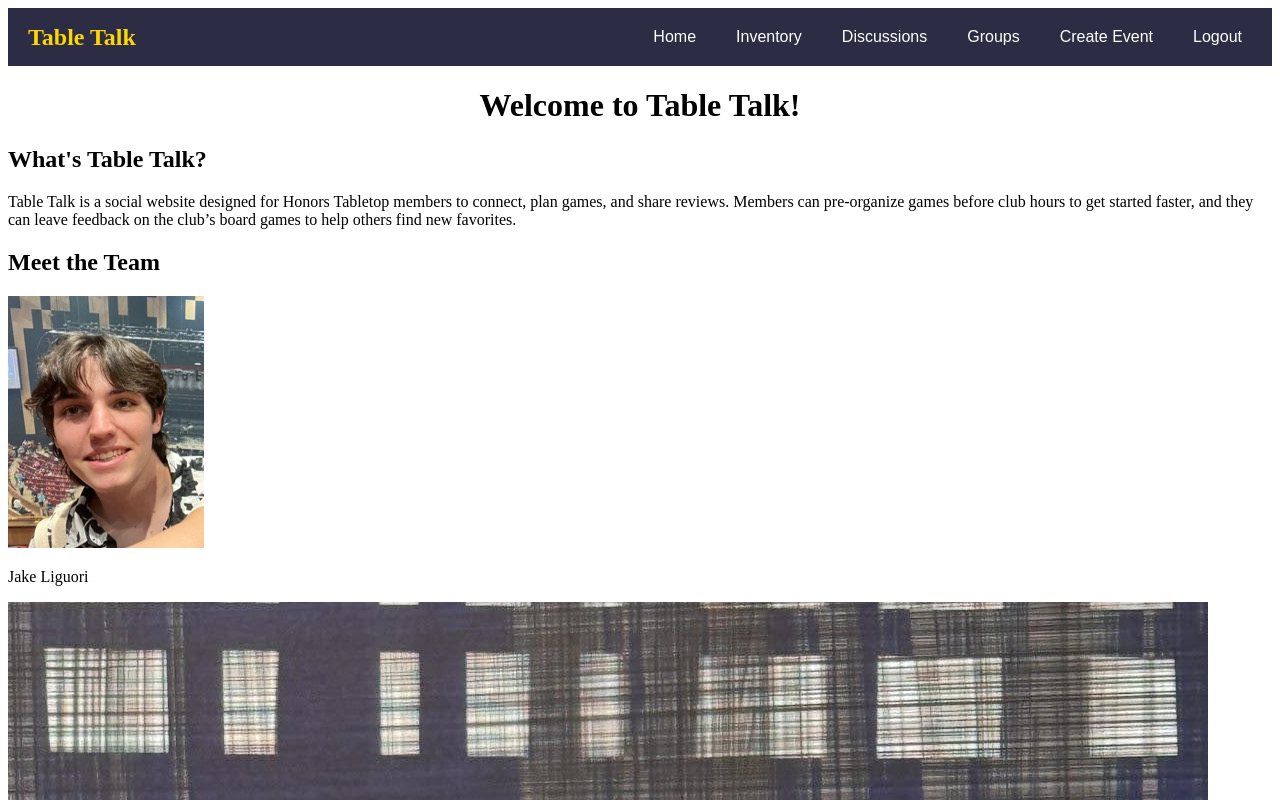
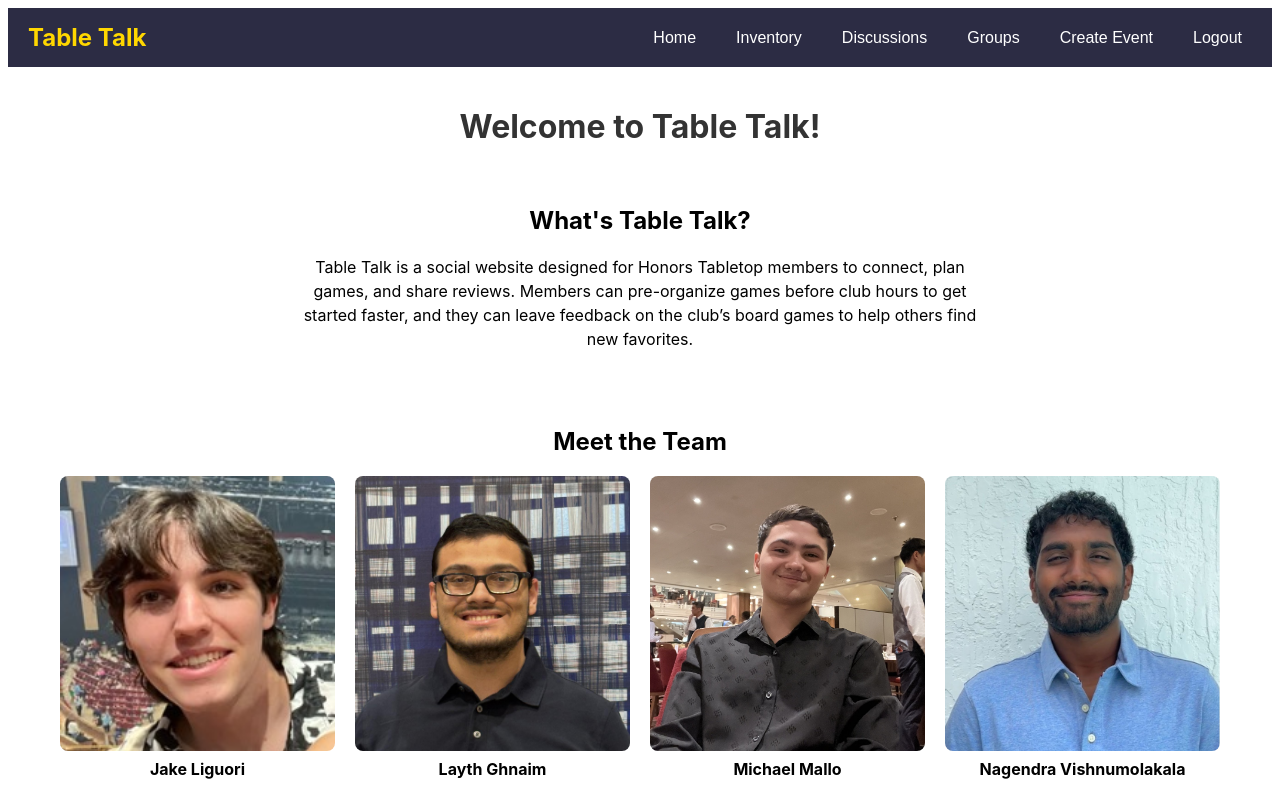
Before and after one commit to bnaner/TableTalk, a React (Create React App) app: page /home in a window 1280 px wide. Shown: the top 800 px of the page. Built offline with nearby package versions, Linux system fonts and the light colour scheme.

Commit message:
Update styles.css

```diff
--- a/src/styles.css
+++ b/src/styles.css
@@ -1,28 +1,122 @@
 .container {
-    display: 'flex';
-    flex-direction: 'column';
-    min-height: '100vh';
-    background-color: 'white';
-    font-family: '-apple-system, BlinkMacSystemFont, "Segoe UI", Roboto, Oxygen, Ubuntu, Cantarell, "Open Sans", "Helvetica Neue", sans-serif';
+  display: flex;
+  flex-direction: column;
+  min-height: 100vh;
+  background-color: white;
+  font-family: -apple-system, BlinkMacSystemFont, "Segoe UI", Roboto, Oxygen, Ubuntu, Cantarell, "Open Sans", "Helvetica Neue", sans-serif;
 }
 
 .logo {
-    font-size: '24px';
-    font-weight: 'bold';
-    color: '#FFD700';  /*Gold color for the logo*/
+  font-size: 24px;
+  font-weight: bold;
+  color: #FFD700; /* Gold color for the logo */
 }
 
 .content {
   flex: 1;
-    display: 'flex';
-    justify-content: 'center';
-    align-items: 'center';
-    padding: '20px';
+  display: flex;
+  flex-direction: column;
+  align-items: center;
+  padding: 20px 10px;
 }
 
 .heading {
-    font-size: '32px';
-    color: '#333';
+  font-size: 32px;
+  color: #333;
   text-align: center;
-    margin: 'auto';
+  margin: 20px;
 }
+
+.section {
+  margin-bottom: 30px;
+}
+
+.team-section {
+  margin-top: 40px;
+  text-align: center;
+}
+
+.team-grid {
+  display: flex;
+  flex-wrap: wrap;
+  gap: 20px;
+  justify-content: center;
+}
+
+.about-section {
+  max-width: 700px;
+  margin: 0 auto;
+  text-align: center;
+  margin-top: 20px;
+}
+
+.about-section p {
+  line-height: 1.5;
+  font-size: 16px;
+}
+
+.team-member img {
+  width: 275px;
+  height: 275px;
+  object-fit: cover;
+  border-radius: 8px;
+  margin-bottom: 8px;
+}
+
+.team-member p {
+  margin: 0;
+  font-weight: bold;
+}
+
+.team-member {
+  display: flex;
+  flex-direction: column;
+  align-items: center;
+}
+
+.group-button-container {
+  display: flex;
+  gap: 20px;
+}
+
+.groupBtn {
+  padding: 10px 20px;
+  font-size: 16px;
+  background-color: #2c2c44;
+  color: #fff;
+  border: none;
+  border-radius: 4px;
+  cursor: pointer;
+  transition: background-color 0.2s ease-in-out;
+}
+
+.groupBtn:hover {
+  background-color: #444;
+}
+
+.group-section {
+  display: flex;
+  flex-direction: column;
+  align-items: center;
+  width: 100%;
+}
+
+.group-list {
+  margin-top: 25px;
+  text-align: left;
+  width: 100%;
+  max-width: 645px;
+  margin-left: 40px;
+}
+
+.group-labels {
+  margin-top: 30px;
+  font-size: 18px;
+  text-align: center;
+}
+
+input[type="text"] {
+  padding: 8px;
+  border: 1px solid #ccc;
+  border-radius: 4px;
+}
```
Lines whose indentation alone changed are shown as unchanged.
